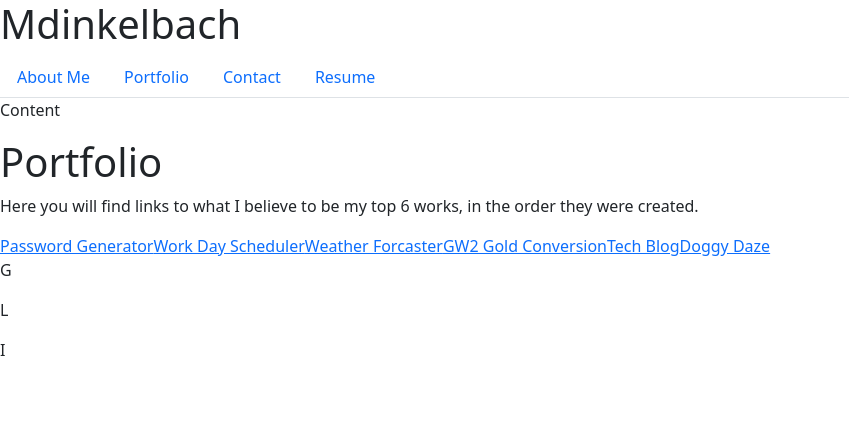
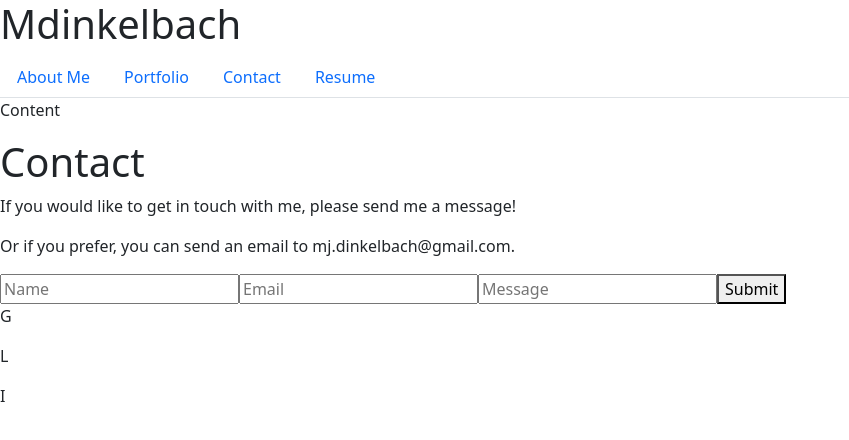
Before and after one commit to mdinkelbach/portfolio-resume, a React (Create React App) app: page / in a window 1280 px wide. Shown: the top 440 px of the page, without its empty margins (0-849 px from the left). Built offline with nearby package versions, Linux system fonts and the light colour scheme; the HTML template or start-up script is replaced by a standard one.

Commit message:
contact2

```diff
--- a/src/components/Content.js
+++ b/src/components/Content.js
@@ -8,7 +8,7 @@ function Content() {
   return (
     <div>
       <p>Content</p>
-      <Portfolio />
+      <Contact />
     </div>
   );
 }
--- a/src/components/pages/Contact.js
+++ b/src/components/pages/Contact.js
@@ -1,8 +1,85 @@
+import React, { useState } from 'react';
+import { validateEmail } from '../utils/helpers';
+
 function Contact() {
+
+  const [userName, setUserName] = useState('');
+  const [email, setEmail] = useState('');
+  const [message, setMessage] = useState('');
+  const [errorMessage, setErrorMessage] = useState('');
+
+
+  const handleInputChange = (e) => {
+    const { target } = e;
+    const inputType = target.name;
+    const inputValue = target.value;
+
+    if (inputType === 'email') {
+      setEmail(inputValue);
+    } else if (inputType === 'userName') {
+      setUserName(inputValue);
+    } else {
+      setMessage(inputValue);
+    }
+  };
+
+  const handleFormSubmit = (e) => {
+    e.preventDefault();
+
+    if (!validateEmail(email) || !userName) {
+      setErrorMessage('Email or Name is invalid or missing');
+      return;
+    }
+    if (!message) {
+      setErrorMessage(
+        `Please attach a message`
+      );
+      return;
+    }
+    alert(`Your message has been sent!`);
+
+    setUserName('');
+    setMessage('');
+    setEmail('');
+  };
+
+
   return (
     <div>
         <h1>Contact</h1>
-        <p>This is where you can send me a message.</p>
+        <p>If you would like to get in touch with me, please send me a message!</p>
+        <p>Or if you prefer, you can send an email to mj.dinkelbach@gmail.com.</p>
+        <div>
+        <form className="form">
+        <input
+          value={userName}
+          name="userName"
+          onChange={handleInputChange}
+          type="text"
+          placeholder="Name"
+        />
+        <input
+          value={email}
+          name="email"
+          onChange={handleInputChange}
+          type="email"
+          placeholder="Email"
+        />
+        <input
+          value={message}
+          name="message"
+          onChange={handleInputChange}
+          type="text"
+          placeholder="Message"
+        />
+        <button type="button" onClick={handleFormSubmit}>Submit</button>
+      </form>
+      {errorMessage && (
+        <div>
+          <p className="error-text">{errorMessage}</p>
+        </div>
+      )}
+        </div>
     </div>
   );
 }
--- /dev/null
+++ b/src/components/utils/helpers.js
@@ -0,0 +1,4 @@
+export function validateEmail(email) {
+    const re = /^(([^<>()[\]\\.,;:\s@"]+(\.[^<>()[\]\\.,;:\s@"]+)*)|(".+"))@((\[[0-9]{1,3}\.[0-9]{1,3}\.[0-9]{1,3}\.[0-9]{1,3}\])|(([a-zA-Z\-0-9]+\.)+[a-zA-Z]{2,}))$/;
+    return re.test(String(email).toLowerCase());
+  }
```
Also changed, not shown: src/assets/images/work-day.png (added).
